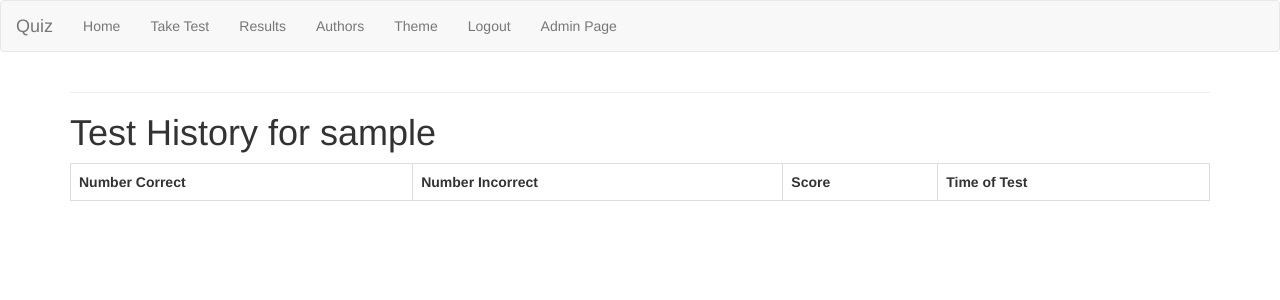
After one commit to quasarswastik/CITS3403_Project-2, a Flask app: page /test_history in a window 1280 px wide. The commit adds this page. Shown: the top 300 px of the page. Run offline with Flask 2, Linux system fonts and the light colour scheme; the visitor is signed in with stand-in values (Sample User, id 1); data comes from the database, SQL or seed files in the repository; lists and menus that the app fills with data are empty; some libraries are stand-ins or nearby versions.

Commit message:
added test_history.html page

```diff
--- a/app/templates/base.html
+++ b/app/templates/base.html
@@ -16,7 +16,7 @@
         <script src="https://maxcdn.bootstrapcdn.com/bootstrap/3.4.1/js/bootstrap.min.js"></script>
         <link href="https://fonts.googleapis.com/css2?family=Exo+2&display=swap" rel="stylesheet">
         <link rel="stylesheet" href="https://fonts.googleapis.com/icon?family=Material+Icons">
-        <link rel="stylesheet" type="text/css" href="{{ url_for('static', filename='css/main.css') }}">
+        <!-- <link rel="stylesheet" type="text/css" href="{{ url_for('static', filename='css/main.css') }}"> -->
         <!-- <script src="JavaScript/interactive.js"></script> -->
     </head>
 
--- /dev/null
+++ b/app/templates/test_history.html
@@ -0,0 +1,28 @@
+{% extends "base.html" %}
+
+{% block content %}
+    <h1>Test History for  {{current_user.username}} </h1>
+    <table style="width: 100%; border-collapse: collapse;">
+        <tr>
+            <th style="border: 1px solid #dddddd; text-align: left; padding: 8px;">Number Correct</th>
+            <th style="border: 1px solid #dddddd; text-align: left; padding: 8px;">Number Incorrect</th>
+            <th style="border: 1px solid #dddddd; text-align: left; padding: 8px;">Score</th>
+            <th style="border: 1px solid #dddddd; text-align: left; padding: 8px;">Time of Test</th>
+        </tr>
+        {% for attempt in user_attempts %}
+        <tr>
+            <td style="border: 1px solid #dddddd; text-align: left; padding: 8px;">{{attempt.numberCorrect}}</td>
+            <td style="border: 1px solid #dddddd; text-align: left; padding: 8px;">{{attempt.numberIncorrect}}</td>
+            <td style="border: 1px solid #dddddd; text-align: left; padding: 8px;">{{attempt.score}} %</td>
+            <td style="border: 1px solid #dddddd; text-align: left; padding: 8px;">{{attempt.timeOfAttempt}}</td>
+        </tr>
+        {% endfor %}
+    </table>
+
+
+    <!-- {% for attempt in user_attempts %}
+    <p> Attempt Number: {{attempt.attempt_id}} | Number Correct: {{attempt.numberCorrect}} | Number Incorrect: {{attempt.numberIncorrect}}
+        | Score: {{attempt.score}}% | Time of Test: {{attempt.timeOfAttempt}}
+    </p>
+    {% endfor %} -->
+{% endblock %}
```
Also changed, not shown: migrations/versions/8084bda34c37_added_useranswers_table.py (deleted, +0 -36 lines).
